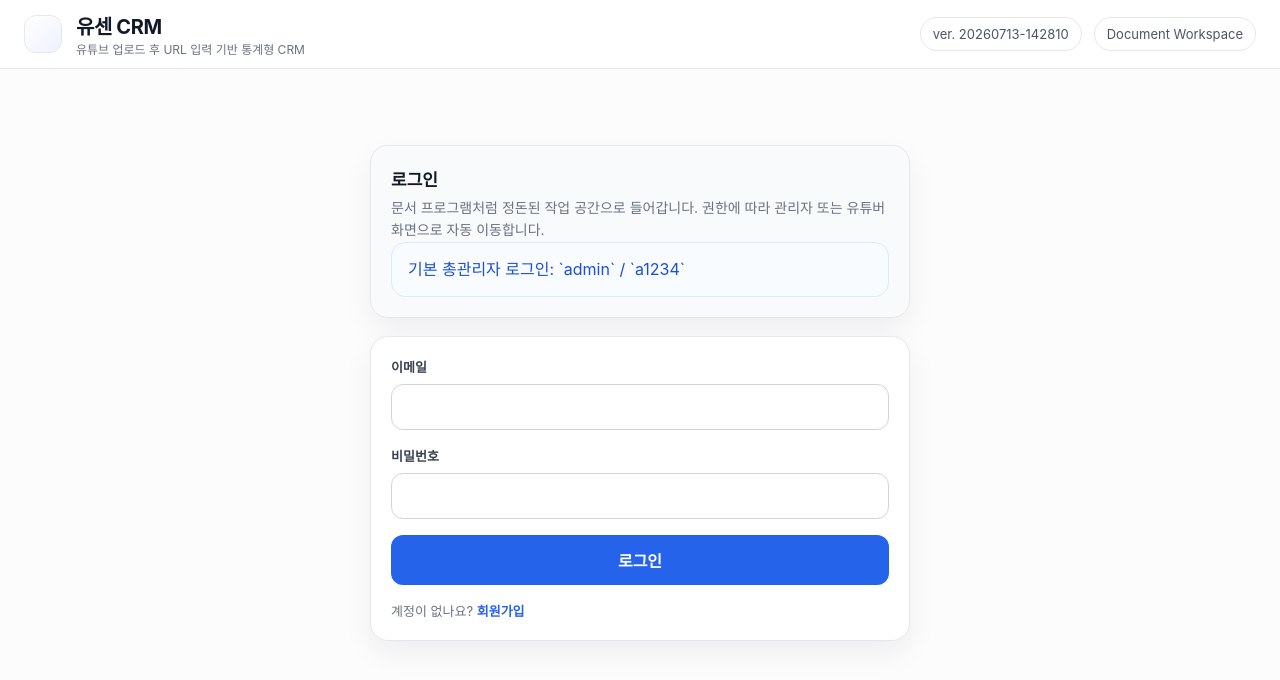
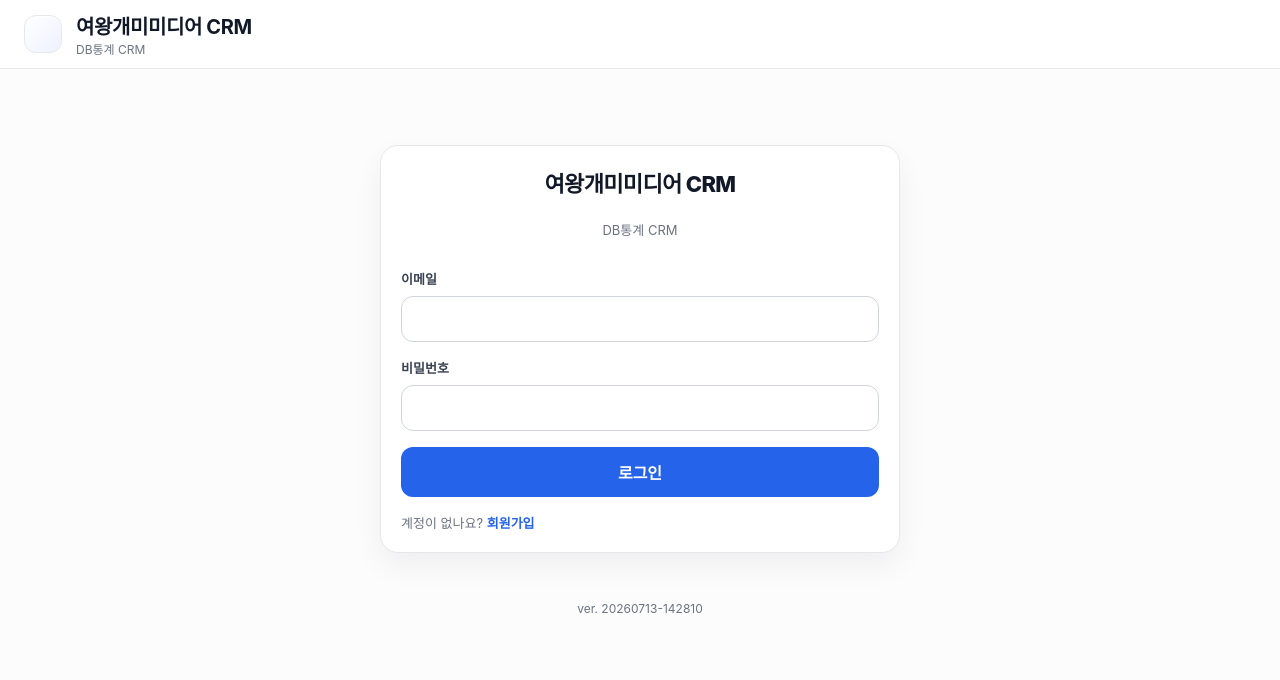
Before and after one commit to hanhwasung32421-source/youcencrm, a Next.js app: page /login in a window 1280 px wide. Shown: the top 680 px of the page. Built offline with nearby package versions, Linux system fonts and the light colour scheme.

Commit message:
ui: update branding and simplify login landing

```diff
--- a/app/globals.css
+++ b/app/globals.css
@@ -99,6 +99,13 @@ textarea {
 .brand-sub {
   font-size: 12px;
   color: var(--muted);
+}
+
+.footer-version {
+  text-align: center;
+  color: var(--muted);
+  font-size: 12px;
+  padding: 0 0 22px;
 }
 
 .page {
@@ -473,6 +480,26 @@ textarea {
   gap: 18px;
 }
 
+.auth-center {
+  display: flex;
+  justify-content: center;
+}
+
+.auth-title {
+  text-align: center;
+  font-size: 22px;
+  font-weight: 800;
+  letter-spacing: -0.03em;
+  margin: 0 0 6px;
+}
+
+.auth-subtitle {
+  text-align: center;
+  margin: 0 0 14px;
+  color: var(--muted);
+  font-size: 13px;
+}
+
 .pill {
   display: inline-flex;
   align-items: center;
--- a/app/layout.tsx
+++ b/app/layout.tsx
@@ -3,8 +3,8 @@ import type { Metadata } from 'next'
 import { BUILD_VERSION } from '@/lib/generated-version'
 
 export const metadata: Metadata = {
-  title: '유센 CRM',
-  description: '유튜브 통계형 CRM'
+  title: '여왕개미미디어 CRM',
+  description: 'DB통계 CRM'
 }
 
 export default function RootLayout({ children }: { children: React.ReactNode }) {
@@ -17,17 +17,14 @@ export default function RootLayout({ children }: { children: React.ReactNode })
               <div className="brand-wrap">
                 <div className="brand-mark" />
                 <div>
-                  <div className="brand">유센 CRM</div>
-                  <div className="brand-sub">유튜브 업로드 후 URL 입력 기반 통계형 CRM</div>
+                  <div className="brand">여왕개미미디어 CRM</div>
+                  <div className="brand-sub">DB통계 CRM</div>
                 </div>
-              </div>
-              <div className="row">
-                <div className="pill small">ver. {BUILD_VERSION}</div>
-                <div className="pill small">Document Workspace</div>
               </div>
             </div>
           </header>
           <main className="container page">{children}</main>
+          <footer className="footer-version">ver. {BUILD_VERSION}</footer>
         </div>
       </body>
     </html>
--- a/app/login/page.tsx
+++ b/app/login/page.tsx
@@ -66,18 +66,10 @@ export default function LoginPage() {
 
   return (
     <div className="auth-wrap">
-      <div className="auth-shell">
-        <div className="panel soft">
-          <div className="panel-title">로그인</div>
-          <p className="panel-subtitle">
-            문서 프로그램처럼 정돈된 작업 공간으로 들어갑니다. 권한에 따라 관리자 또는 유튜버 화면으로 자동 이동합니다.
-          </p>
-          <div className="doc-highlight">
-            기본 총관리자 로그인: `admin` / `a1234`
-          </div>
-        </div>
-
-        <div className="panel form-stack">
+      <div className="auth-center">
+        <div className="panel form-stack" style={{ width: '100%', maxWidth: 520 }}>
+          <h1 className="auth-title">여왕개미미디어 CRM</h1>
+          <p className="auth-subtitle">DB통계 CRM</p>
           <div className="field">
             <label className="label">이메일</label>
             <input
```
Also changed, not shown: app/page.tsx (+2 -64 lines).
